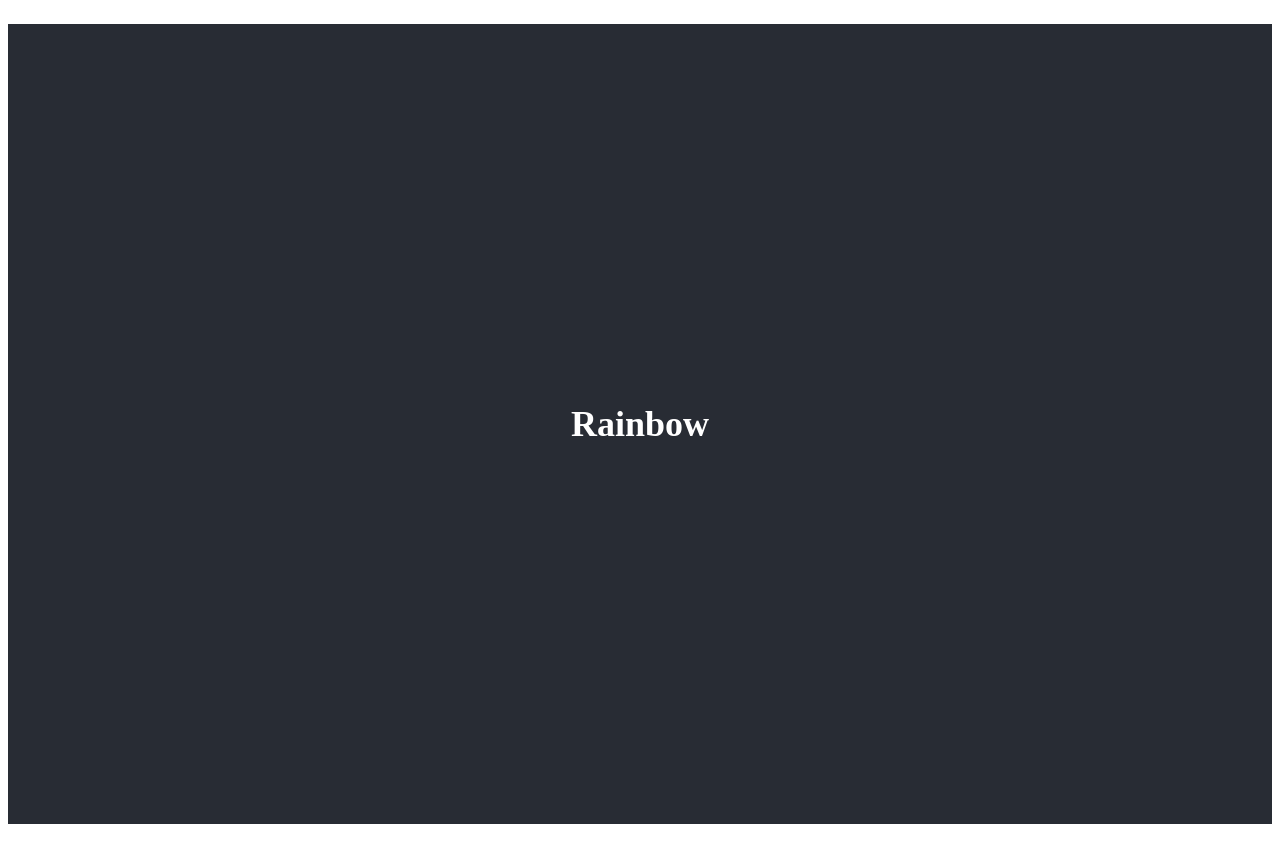
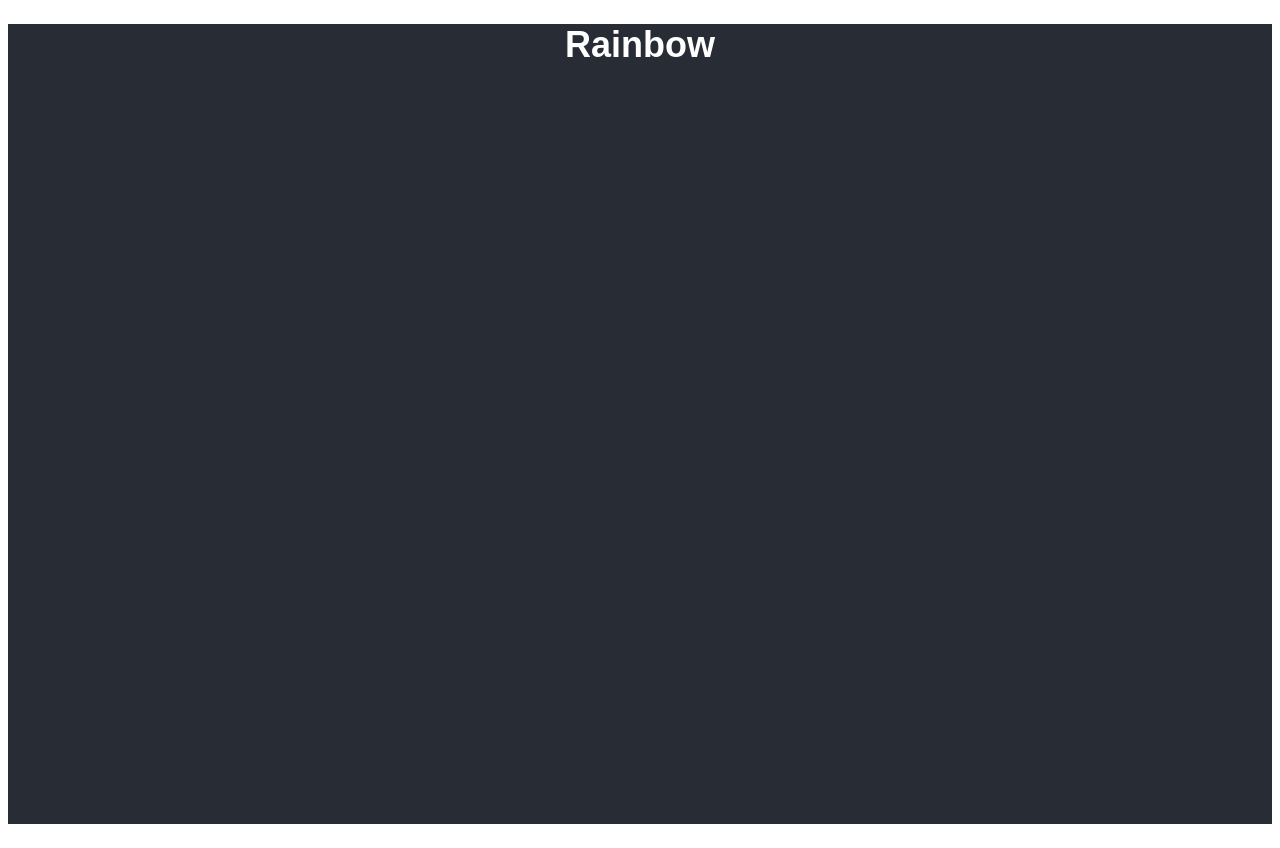
Before and after one commit to sarahashlamoun/react-aapp, a React (Create React App) app: page / in a window 1280 px wide. Built offline with nearby package versions, Linux system fonts and the light colour scheme.

Commit message:
font family in css

```diff
--- a/src/App.css
+++ b/src/App.css
@@ -3,10 +3,8 @@
 h1 {
   background-color: #282c34;
   min-height: 100vh;
-  display: flex;
-  flex-direction: column;
-  align-items: center;
-  justify-content: center;
+  text-align: center;
+  font-family: Arial, Helvetica, sans-serif;
   font-size: calc(20px + 2vmin);
   color: white;
 }
```
